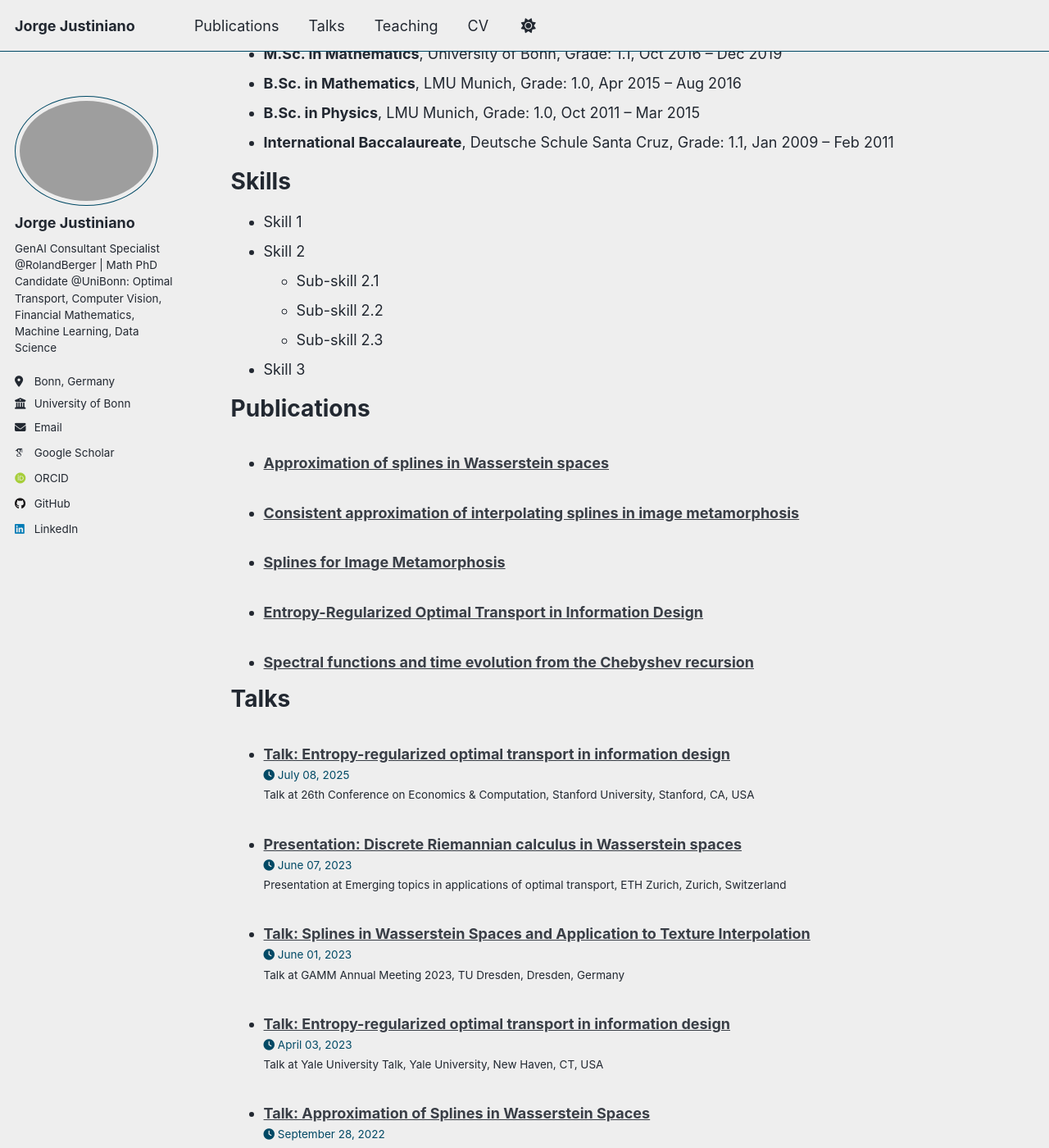
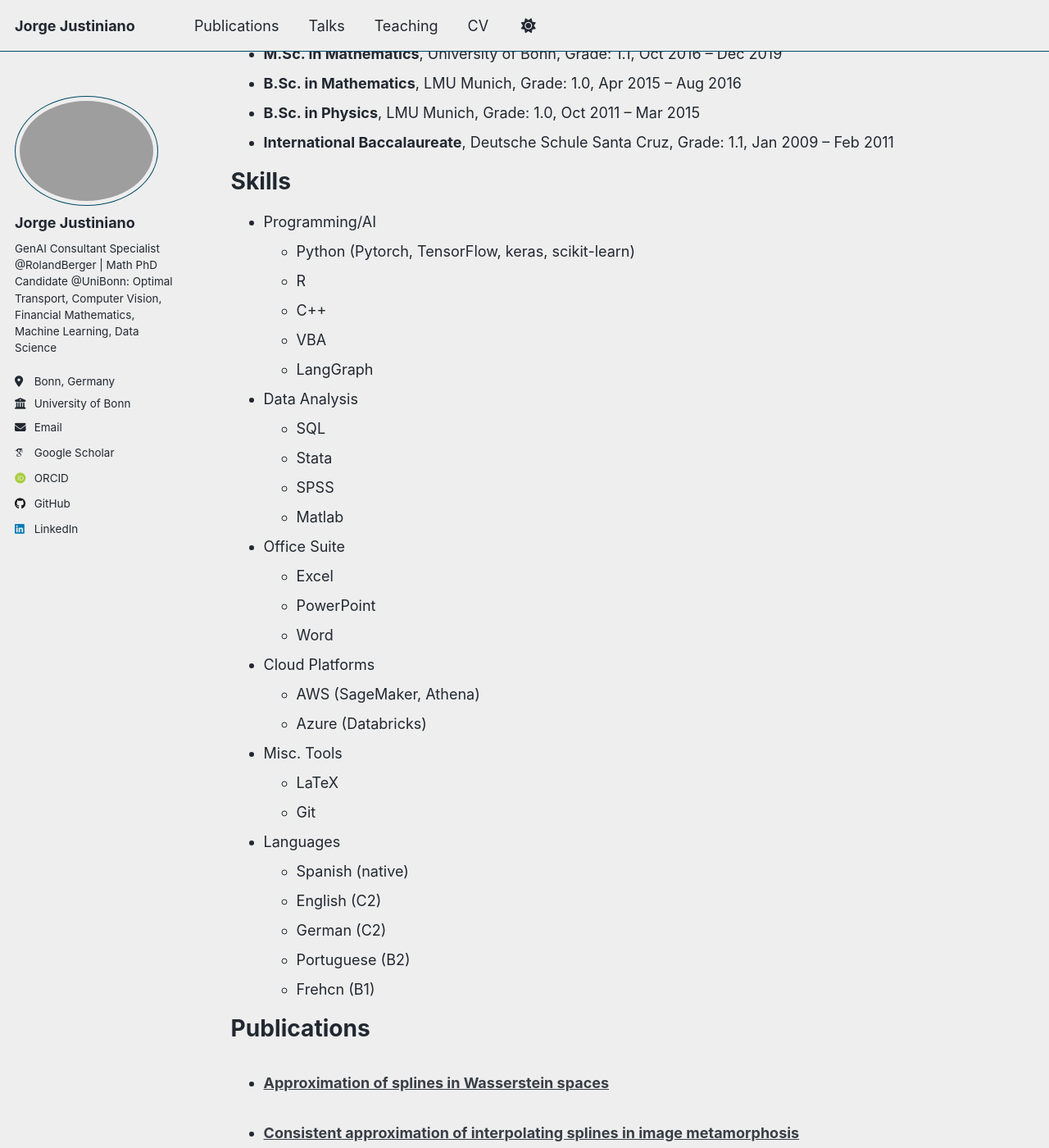
Before and after one commit to jjustiniano2/jjustiniano2.github.io, a Jekyll site: the page built from _pages/cv.md, in a window 1280 px wide and 1400 px high, scrolled down 670 px. Shown: the whole window at 82% size. Built offline with Jekyll 4.4.1, drawn with Linux system fonts in a browser that asks for light colours; some web fonts are replaced; a script that is not in the unit is left out; some of the changed text lies outside the part shown.

Commit message:
Update cv.md

```diff
--- a/_pages/cv.md
+++ b/_pages/cv.md
@@ -36,12 +36,33 @@ Education
 
 Skills
 ======
-* Skill 1
-* Skill 2
-  * Sub-skill 2.1
-  * Sub-skill 2.2
-  * Sub-skill 2.3
-* Skill 3
+* Programming/AI
+  * Python (Pytorch, TensorFlow, keras, scikit-learn)
+  * R
+  * C++
+  * VBA
+  * LangGraph
+* Data Analysis
+  * SQL
+  * Stata
+  * SPSS
+  * Matlab
+* Office Suite
+  * Excel
+  * PowerPoint
+  * Word
+* Cloud Platforms
+  * AWS (SageMaker, Athena)
+  * Azure (Databricks)
+* Misc. Tools
+  * LaTeX
+  * Git
+* Languages
+  * Spanish (native)
+  * English (C2)
+  * German (C2)
+  * Portuguese (B2)
+  * Frehcn (B1)
 
 Publications
 ======
```
Also changed, not shown: other parts of _pages/cv.md (+2 -1 lines).
